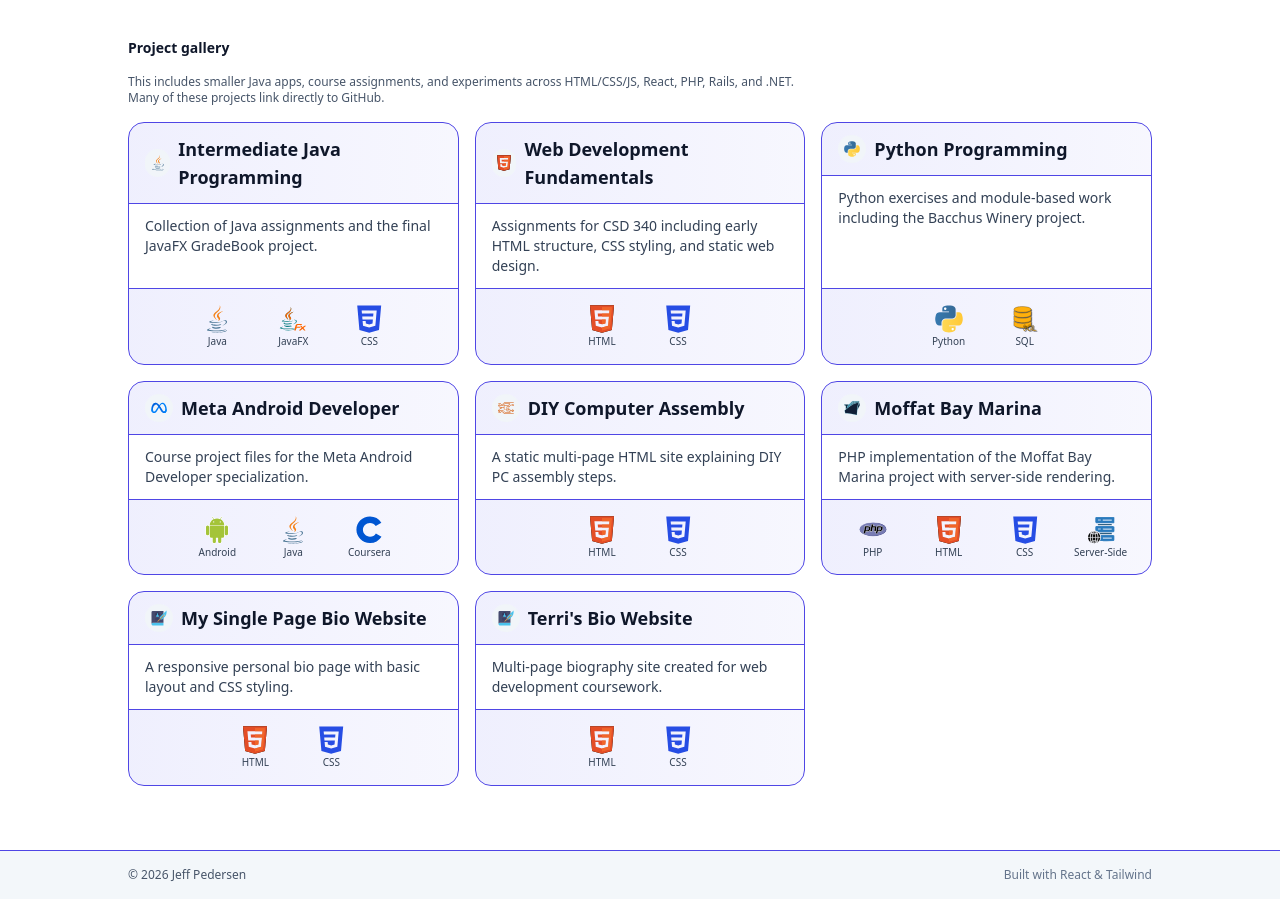
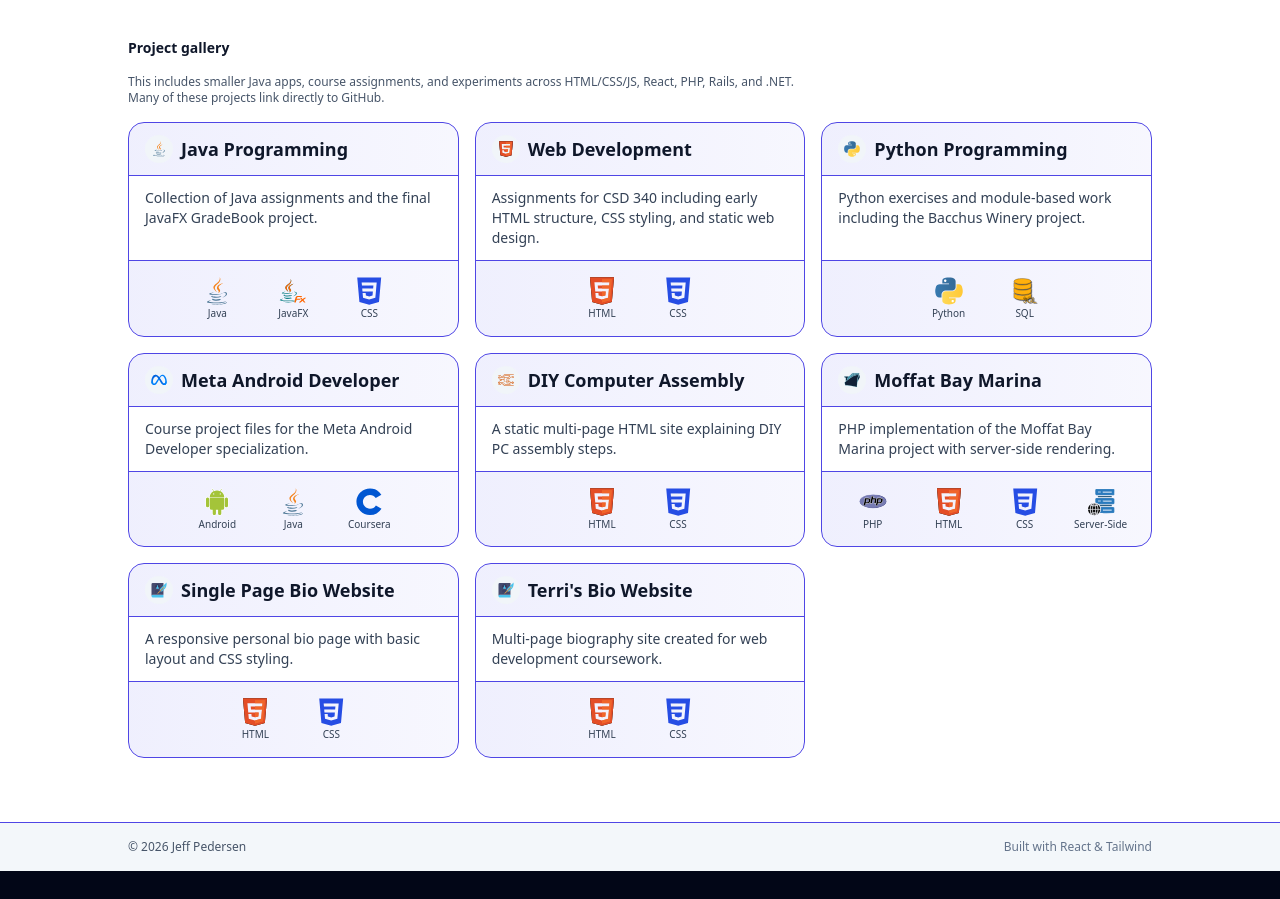
Before and after one commit to J-Pedersen/dev-portfolio, a React (Vite) app: page /projects in a window 1280 px wide. Shown: the part 780-1679 px from the top of the page. After the commit the page ends 1651 px from the top, so only its background shows below. Built offline with nearby package versions, Linux system fonts and the light colour scheme; the HTML template or start-up script is replaced by a standard one.

Commit message:
updated skills cards

```diff
--- a/src/data/projects.js
+++ b/src/data/projects.js
@@ -299,7 +299,7 @@ Data Structures (lists/dicts representing records)
   // -----------------------------------------
   {
     slug: 'cis-505-coursework',
-    title: 'Intermediate Java Programming',
+    title: 'Java Programming',
     shortDescription:
       'Collection of Java assignments and the final JavaFX GradeBook project.',
     role: 'Java Developer',
@@ -345,7 +345,7 @@ Focus on OOP, I/O, and modular structure
 
   {
     slug: 'csd-340-coursework',
-    title: 'Web Development Fundamentals',
+    title: 'Web Development',
     shortDescription:
       'Assignments for CSD 340 including early HTML structure, CSS styling, and static web design.',
     role: 'Front-End Developer',
@@ -582,7 +582,7 @@ HTML Output + CSS Styling
 
   {
     slug: 'my-bio-html-responsive',
-    title: 'My Single Page Bio Website',
+    title: 'Single Page Bio Website',
     shortDescription:
       'A responsive personal bio page with basic layout and CSS styling.',
     role: 'Front-End Developer',
```
